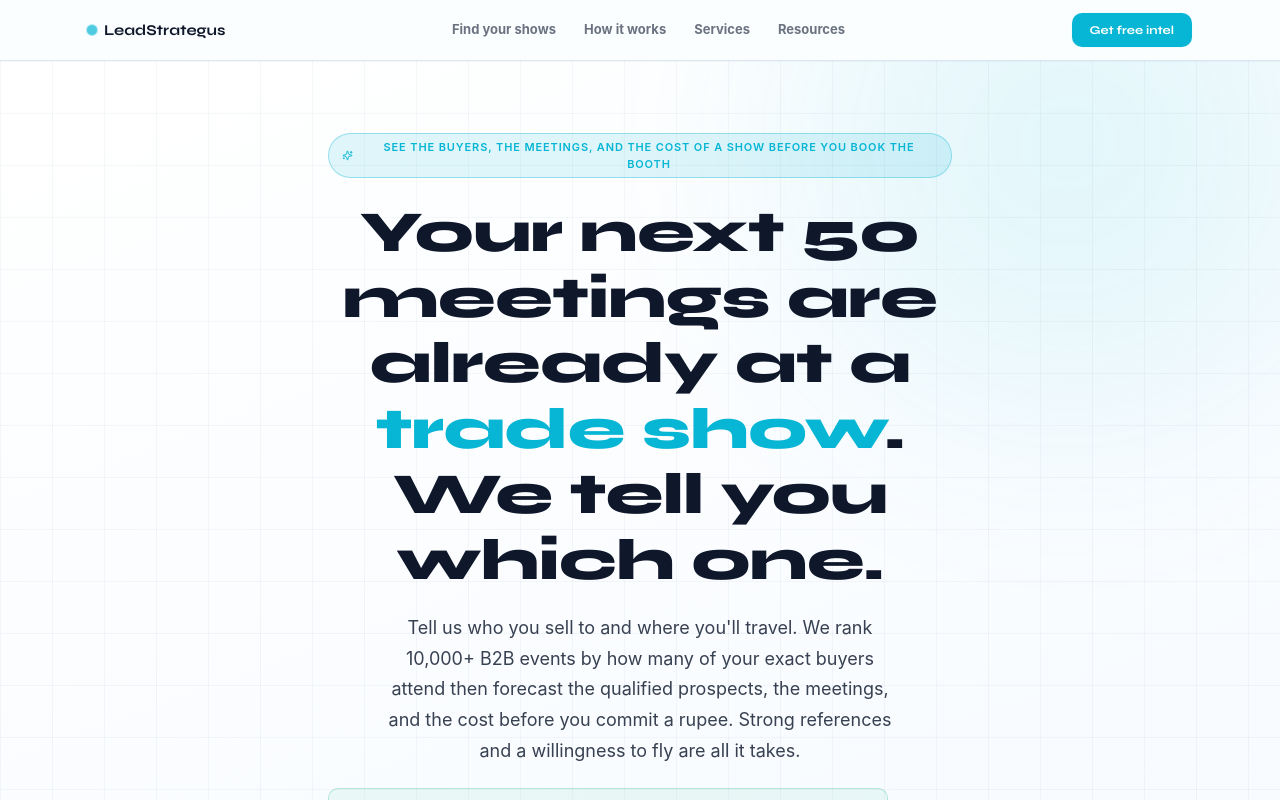
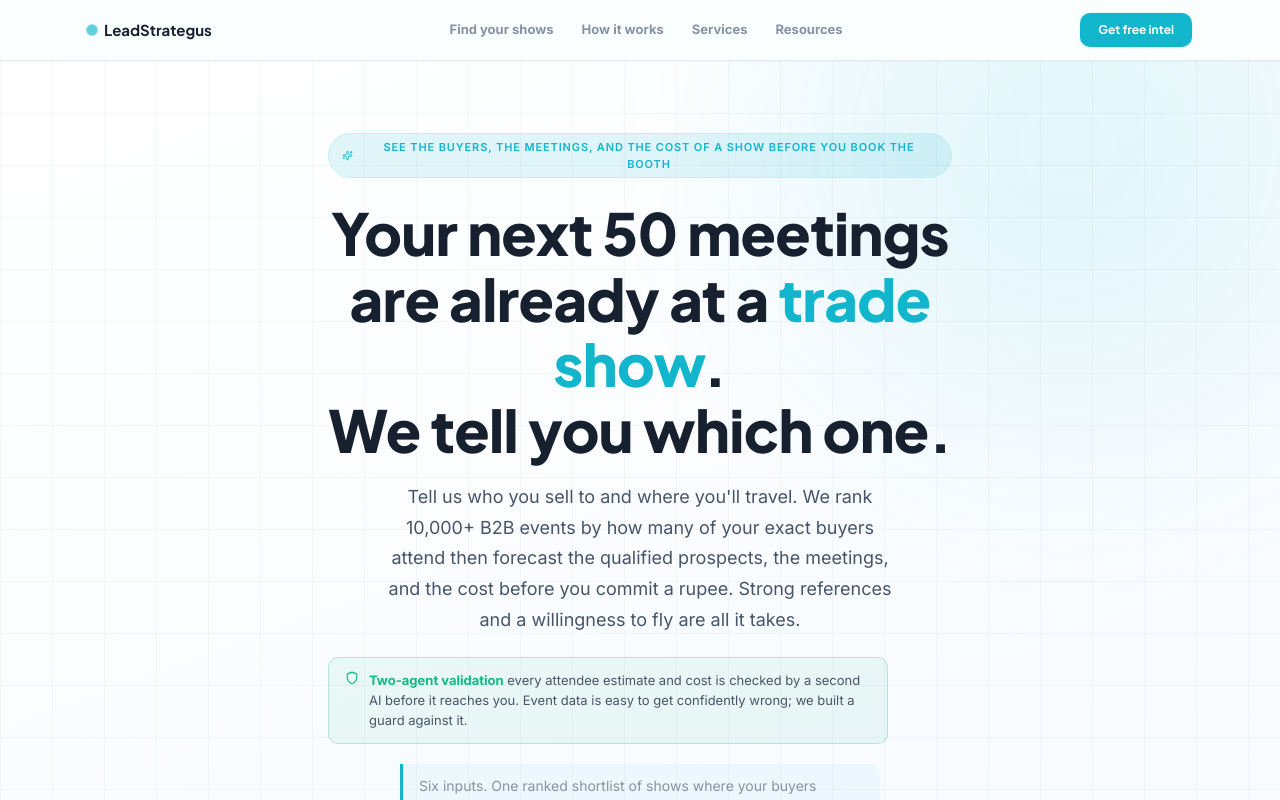
Before and after one commit to kiruba11k/Global-Event-Discovery-Agent, a React (Vite) app in the folder frontend/: page / in a window 1280 px wide. Shown: the top 800 px of the page. Built offline with nearby package versions, Linux system fonts and the light colour scheme; no server answers.

Commit message:
Update App.css

```diff
--- a/frontend/src/App.css
+++ b/frontend/src/App.css
@@ -4,12 +4,15 @@
    ═══════════════════════════════════════════════════════════ */
 
 @import url('https://fonts.googleapis.com/css2?family=Syne:wght@400;600;700;800&family=DM+Sans:ital,wght@0,300;0,400;0,500;0,600;1,400&display=swap');
+@import url('https://fonts.googleapis.com/css2?family=Inter:wght@400;500;600;700&family=Plus+Jakarta+Sans:wght@600;700;800&display=swap');
 
 /* ── Tokens ──────────────────────────────────────────────── */
 :root {
   --bg:           #f2f6fc;
+  --bg:           #ffffff;
   --bg-card:      #ffffff;
   --bg-card-2:    #f8fafd;
+  --bg-card-2:    #f7fafb;
   --bg-input:     #ffffff;
   --border:       #dce6f3;
   --border-focus: #06b6d4;
@@ -26,13 +29,32 @@
   --consider:     #f59e0b;
   --skip:         #f43f5e;
   --radius:       16px;
+  --border:       #e7ebf0;
+  --border-focus: #11b6cd;
+  --text:         #16202e;
+  --text-sub:     #475569;
+  --text-dim:     #8793a3;
+  --accent:       #11b6cd;
+  --accent-2:     #2f6bff;
+  --accent-glow:  rgba(17,182,205,0.12);
+  --accent-glow2: rgba(47,107,255,0.10);
+  --gold:         #d9942b;
+  --gold-glow:    rgba(217,148,43,0.2);
+  --go:           #0ea372;
+  --consider:     #d9942b;
+  --skip:         #d23f3f;
+  --radius:       14px;
   --radius-sm:    10px;
   --shadow:       0 4px 24px rgba(15,23,42,0.08);
   --shadow-lg:    0 16px 48px rgba(15,23,42,0.14);
   --font-display: 'Syne', sans-serif;
   --font-body:    'DM Sans', sans-serif;
+  --radius-lg:    20px;
+  --shadow:       0 1px 2px rgba(22,32,46,.04), 0 8px 28px rgba(22,32,46,.06);
+  --shadow-lg:    0 10px 40px rgba(17,182,205,.18);
+  --font-display: 'Plus Jakarta Sans', sans-serif;
+  --font-body:    'Inter', sans-serif;
 }
-
 /* ── Reset ─────────────────────────────────────────────── */
 *, *::before, *::after { box-sizing: border-box; margin: 0; padding: 0; }
 html { scroll-behavior: smooth; }
@@ -63,7 +85,7 @@ button { font-family: var(--font-body); }
 .hero { position: relative; overflow: hidden; padding: 96px 24px 80px; background: linear-gradient(160deg,#fff 0%,#eef6ff 100%); border-bottom: 1px solid var(--border); }
 .hero-content { max-width: 820px; margin: 0 auto; position: relative; z-index: 1; animation: heroIn 0.8s ease both; }
 @keyframes heroIn { from{opacity:0;transform:translateY(22px)} to{opacity:1;transform:translateY(0)} }
-.hero-badge { display: inline-flex; align-items: center; gap: 6px; background: var(--accent-glow); border: 1px solid rgba(6,182,212,0.35); color: var(--accent); font-size: 11px; font-weight: 600; letter-spacing: 0.08em; text-transform: uppercase; padding: 5px 13px; border-radius: 100px; margin-bottom: 22px; }
+.hero-badge { display: inline-flex; align-items: center; gap: 6px; background: var(--accent-glow); border: 1px solid #bfeef4; color: var(--accent); font-size: 11px; font-weight: 600; letter-spacing: 0.08em; text-transform: uppercase; padding: 5px 13px; border-radius: 100px; margin-bottom: 22px; }
 .hero-title { font-family: var(--font-display); font-size: clamp(34px,5.5vw,60px); font-weight: 800; line-height: 1.1; letter-spacing: -0.025em; margin-bottom: 16px; }
 .hero-gradient { background: linear-gradient(130deg,var(--accent) 0%,var(--accent-2) 100%); -webkit-background-clip: text; -webkit-text-fill-color: transparent; }
 .hero-subtitle { font-size: 16px; color: var(--text-sub); max-width: 580px; margin-bottom: 38px; line-height: 1.75; }
```
